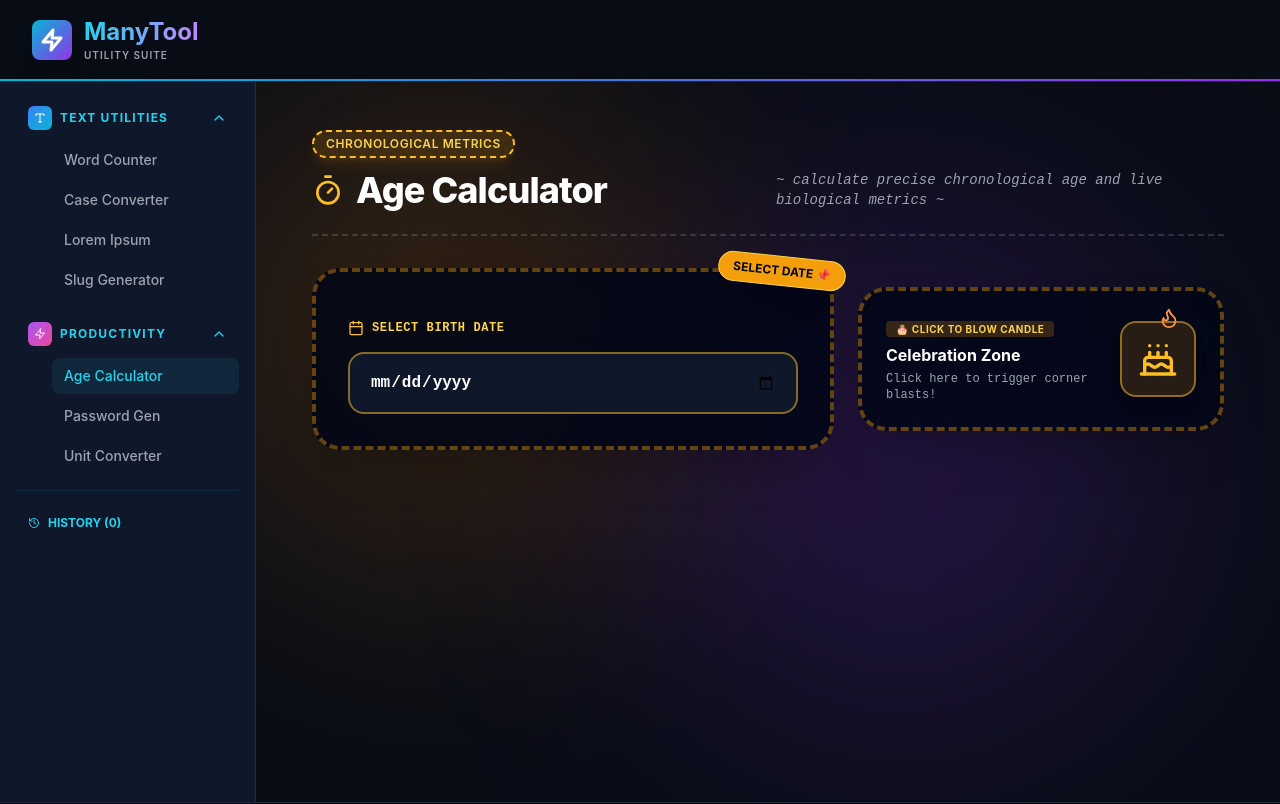
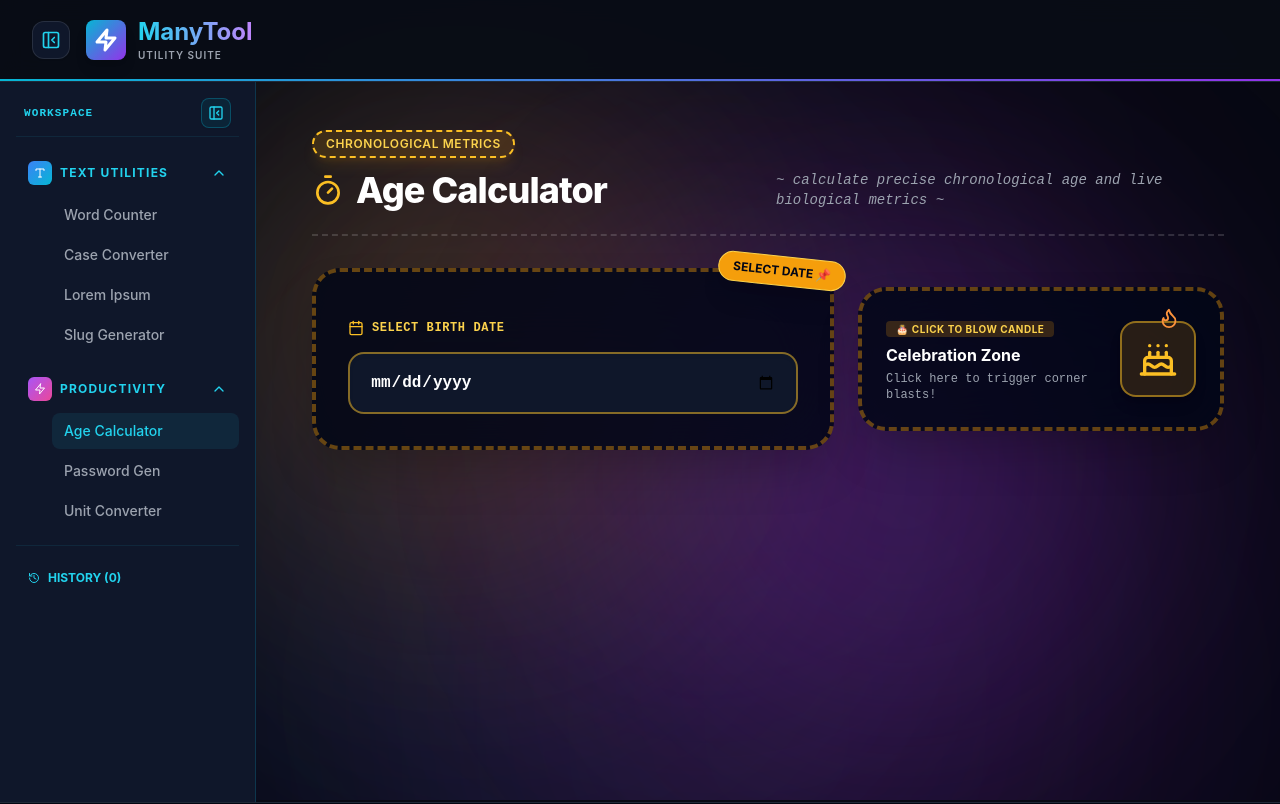
Before and after one commit to Sanyamj1112/manytool-app, a React (Vite) app in the folder manytool/manytool/: page /tools/age-calculator in a window 1280 px wide. Shown: the top 804 px of the page. Built offline with nearby package versions, Linux system fonts and the light colour scheme.

Commit message:
Pass onSave callback to PasswordGenerator to auto-open sidebar when credentials are saved

```diff
--- a/manytool/manytool/src/App.jsx
+++ b/manytool/manytool/src/App.jsx
@@ -2,6 +2,7 @@
 import { BrowserRouter as Router, Routes, Route, Link, useLocation } from 'react-router-dom';
 import { HelmetProvider } from 'react-helmet-async';
 import { motion, AnimatePresence } from 'framer-motion';
+import { FileText, Type, AlignLeft, Link2, Timer, ShieldCheck, Gauge, ArrowRight } from 'lucide-react';
 
 // Layout Components
 import Header from './components/layout/Header';
@@ -27,7 +28,6 @@
 import { ThemeProvider } from './context/ThemeContext';
 import { HistoryProvider } from './context/HistoryContext';
 
-// Route Tracker Component - Admin path par tracking skip karega
 function RouteTracker() {
   const location = useLocation();
 
@@ -52,14 +52,11 @@
 }
 
 function App() {
-  const [isMobileMenuOpen, setIsMobileMenuOpen] = useState(false);
+  const [isSidebarOpen, setIsSidebarOpen] = useState(true);
 
-  // Security Layer: Block Right-Click and DevTools shortcuts (F12, Ctrl+Shift+I, Ctrl+U)
+  // Security Layer: Block Right-Click and DevTools shortcuts
   useEffect(() => {
-    const handleContextMenu = (e) => {
-      e.preventDefault();
-    };
-
+    const handleContextMenu = (e) => e.preventDefault();
     const handleKeyDown = (e) => {
       if (
         e.key === 'F12' ||
@@ -85,8 +82,19 @@
     { path: '/tools/lorem-ipsum', component: LoremIpsum },
     { path: '/tools/slug-generator', component: SlugGenerator },
     { path: '/tools/age-calculator', component: AgeCalculator },
-    { path: '/tools/password-generator', component: PasswordGenerator },
+    // PasswordGenerator receives a callback to open sidebar on save
+    { path: '/tools/password-generator', component: (props) => <PasswordGenerator {...props} onSave={() => setIsSidebarOpen(true)} /> },
     { path: '/tools/unit-converter', component: UnitConverter },
+  ];
+
+  const dashboardTools = [
+    { title: 'Word Counter', desc: 'Real-time text evaluation and metrics.', path: '/tools/word-counter', icon: FileText, color: 'text-cyan-400' },
+    { title: 'Case Converter', desc: 'Transform text styles instantly.', path: '/tools/case-converter', icon: Type, color: 'text-purple-400' },
+    { title: 'Lorem Ipsum', desc: 'Generate placeholder text.', path: '/tools/lorem-ipsum', icon: AlignLeft, color: 'text-amber-400' },
+    { title: 'Slug Generator', desc: 'Create URL-friendly slugs.', path: '/tools/slug-generator', icon: Link2, color: 'text-emerald-400' },
+    { title: 'Age Calculator', desc: 'Precise chronological age.', path: '/tools/age-calculator', icon: Timer, color: 'text-pink-400' },
+    { title: 'Password Gen', desc: 'Secure key vault generator.', path: '/tools/password-generator', icon: ShieldCheck, color: 'text-blue-400' },
+    { title: 'Unit Converter', desc: 'Instant measurement conversion.', path: '/tools/unit-converter', icon: Gauge, color: 'text-teal-400' },
   ];
 
   const pageVariants = {
@@ -101,30 +109,52 @@
         <HistoryProvider>
           <Router>
             <RouteTracker />
-            {/* Permanent Dark Mode Background Locked */}
-            <div className="min-h-screen bg-[#090d16] text-gray-100 transition-colors duration-300">
+            <div className="min-h-screen text-gray-100 transition-colors duration-300 relative overflow-hidden bg-[#070913]">
+
+              {/* Rich Organic Ambient Lighting Background */}
+              <div className="pointer-events-none fixed inset-0 overflow-hidden z-0">
+                <div className="absolute top-[10%] left-[10%] w-[750px] h-[750px] rounded-full bg-cyan-600/15 blur-[170px]" />
+                <div className="absolute top-[40%] right-[10%] w-[750px] h-[750px] rounded-full bg-purple-600/15 blur-[170px]" />
+                <div className="absolute bottom-[5%] left-[30%] w-[650px] h-[650px] rounded-full bg-pink-600/15 blur-[160px]" />
+              </div>
+
               <Header
-                onMenuToggle={() => setIsMobileMenuOpen(!isMobileMenuOpen)}
-                isMobileMenuOpen={isMobileMenuOpen}
+                onMenuToggle={() => setIsSidebarOpen(!isSidebarOpen)}
+                isSidebarOpen={isSidebarOpen}
               />
-              <div className="flex">
-                <Sidebar
-                  isOpen={isMobileMenuOpen}
-                  onClose={() => setIsMobileMenuOpen(false)}
-                />
-                <main className="flex-1 min-h-[calc(100vh-80px)]">
+
+              <div className="flex relative z-10">
+                {/* Smooth Collapsible Sidebar */}
+                <AnimatePresence>
+                  {isSidebarOpen && (
+                    <motion.div
+                      initial={{ width: 0, opacity: 0 }}
+                      animate={{ width: '256px', opacity: 1 }}
+                      exit={{ width: 0, opacity: 0 }}
+                      transition={{ duration: 0.3, ease: "easeInOut" }}
+                      className="overflow-hidden shrink-0 sticky top-20 h-[calc(100vh-80px)] z-30"
+                    >
+                      <Sidebar
+                        isOpen={true}
+                        onClose={() => setIsSidebarOpen(false)}
+                      />
+                    </motion.div>
+                  )}
+                </AnimatePresence>
+
+                <main className="flex-1 min-h-[calc(100vh-80px)] transition-all duration-300">
                   <div className="max-w-7xl mx-auto px-4 sm:px-6 lg:px-8 py-8">
                     <AnimatePresence mode="wait">
                       <Routes>
-                        {toolRoutes.map((route) => {
+                        {toolRoutes.map((route, idx) => {
                           const Component = route.component;
                           return (
                             <Route
-                              key={route.path}
+                              key={idx}
                               path={route.path}
                               element={
                                 <motion.div variants={pageVariants} initial="initial" animate="animate" exit="exit" transition={{ duration: 0.3 }}>
-                                  <Component />
+                                  {typeof Component === 'function' ? <Component /> : Component}
                                 </motion.div>
                               }
                             />
@@ -133,14 +163,54 @@
                         <Route path="/about" element={<motion.div variants={pageVariants} initial="initial" animate="animate" exit="exit"><AboutPage /></motion.div>} />
                         <Route path="/privacy" element={<motion.div variants={pageVariants} initial="initial" animate="animate" exit="exit"><PrivacyPage /></motion.div>} />
 
-                        {/* Admin Dashboard Route */}
                         <Route path="/admin-dashboard" element={<motion.div variants={pageVariants} initial="initial" animate="animate" exit="exit"><AdminDashboard /></motion.div>} />
 
                         <Route path="/" element={
-                          <motion.div variants={pageVariants} initial="initial" animate="animate" exit="exit" className="text-center py-20">
-                            <h1 className="text-5xl font-bold bg-gradient-to-r from-cyan-400 to-purple-500 bg-clip-text text-transparent mb-4">Welcome to ManyTool</h1>
-                            <p className="text-gray-400 text-lg mb-8">Select a tool from the sidebar to get started</p>
-                            <Link to="/tools/word-counter" className="px-8 py-3 bg-gradient-to-r from-cyan-500 to-purple-600 text-white rounded-lg font-semibold hover:shadow-lg transition-all duration-300">Get Started</Link>
+                          <motion.div variants={pageVariants} initial="initial" animate="animate" exit="exit" className="space-y-14 py-8">
+
+                            <div className="text-center space-y-4 max-w-3xl mx-auto">
+                              <h1 className="text-5xl sm:text-6xl font-extrabold tracking-tight text-white">
+                                Welcome to <span className="bg-gradient-to-r from-cyan-400 via-purple-400 to-pink-500 bg-clip-text text-transparent">ManyTool</span>
+                              </h1>
+                              <p className="text-gray-400 text-base sm:text-lg max-w-xl mx-auto font-mono">
+                                High-performance utilities built for modern workflows. Select a tool below to begin.
+                              </p>
+                            </div>
+
+                            <div className="grid grid-cols-1 md:grid-cols-2 lg:grid-cols-3 gap-6">
+                              {dashboardTools.map((tool, index) => {
+                                const IconComponent = tool.icon;
+                                return (
+                                  <Link key={index} to={tool.path}>
+                                    <motion.div
+                                      whileHover={{ scale: 1.02, y: -4 }}
+                                      whileTap={{ scale: 0.98 }}
+                                      className="p-7 rounded-3xl bg-slate-950/60 backdrop-blur-2xl border border-white/10 hover:border-cyan-500/50 hover:shadow-[0_0_40px_rgba(6,182,212,0.25)] h-full group relative overflow-hidden transition-all duration-300 flex flex-col justify-between"
+                                    >
+                                      <div className="space-y-4">
+                                        <div className="flex items-center justify-between">
+                                          <div className="p-3.5 rounded-2xl bg-slate-900/80 border border-white/10 shadow-lg group-hover:scale-110 transition-transform duration-300">
+                                            <IconComponent size={26} className={tool.color} />
+                                          </div>
+                                          <div className="w-8 h-8 rounded-full bg-slate-900/60 border border-white/5 flex items-center justify-center group-hover:bg-cyan-500 group-hover:text-slate-950 transition-all duration-300">
+                                            <ArrowRight size={16} className="text-gray-400 group-hover:text-slate-950" />
+                                          </div>
+                                        </div>
+                                        <div>
+                                          <h3 className="text-xl font-bold text-white tracking-tight mb-1">{tool.title}</h3>
+                                          <p className="text-sm text-gray-400 leading-relaxed font-normal">{tool.desc}</p>
+                                        </div>
+                                      </div>
+
+                                      <div className="pt-6 flex items-center text-xs font-mono font-bold text-gray-500 group-hover:text-cyan-400 transition-colors">
+                                        LAUNCH UTILITY &rarr;
+                                      </div>
+                                    </motion.div>
+                                  </Link>
+                                );
+                              })}
+                            </div>
+
                           </motion.div>
                         } />
                         <Route path="*" element={<NotFound />} />
--- a/manytool/manytool/src/components/layout/Header.jsx
+++ b/manytool/manytool/src/components/layout/Header.jsx
@@ -1,8 +1,9 @@
 import React from 'react';
 import { motion } from 'framer-motion';
-import { Zap, Menu, X } from 'lucide-react';
+import { Link } from 'react-router-dom';
+import { Zap, Menu, X, PanelLeftClose, PanelLeftOpen } from 'lucide-react';
 
-const Header = ({ onMenuToggle, isMobileMenuOpen = false }) => {
+const Header = ({ onMenuToggle, isSidebarOpen = true }) => {
   return (
     <motion.header
       initial={{ y: -20, opacity: 0 }}
@@ -11,30 +12,42 @@
     >
       <div className="max-w-7xl mx-auto px-4 sm:px-6 lg:px-8 py-4 flex items-center justify-between">
 
-        {/* Logo & Branding */}
-        <div className="flex items-center gap-3 group cursor-pointer">
+        {/* Logo & Sidebar Desktop Toggle Button */}
+        <div className="flex items-center gap-4">
+          <button
+            onClick={onMenuToggle}
+            className="p-2 rounded-xl bg-slate-900 hover:bg-slate-800 text-cyan-400 border border-white/10 transition-all cursor-pointer shadow-sm hidden md:flex items-center justify-center"
+            title={isSidebarOpen ? "Collapse Sidebar" : "Expand Sidebar"}
+            type="button"
+          >
+            {isSidebarOpen ? <PanelLeftClose size={20} /> : <PanelLeftOpen size={20} />}
+          </button>
+
+          {/* Clickable Logo/Branding leading directly to Home Page */}
+          <Link to="/" className="flex items-center gap-3 group cursor-pointer">
             <motion.div whileHover={{ rotate: 360 }} transition={{ duration: 0.8 }} className="p-2 rounded-lg bg-gradient-to-br from-cyan-500 to-purple-600 shadow-lg">
               <Zap className="w-6 h-6 text-white" strokeWidth={3} />
             </motion.div>
 
             <div className="flex flex-col">
-            <h1 className="text-2xl font-bold bg-gradient-to-r from-cyan-400 to-purple-400 bg-clip-text text-transparent">
+              <h1 className="text-2xl font-bold bg-gradient-to-r from-cyan-400 to-purple-400 bg-clip-text text-transparent group-hover:opacity-90 transition-opacity">
                 ManyTool
               </h1>
               <span className="text-[10px] font-semibold text-gray-400 uppercase tracking-widest">
                 Utility Suite
               </span>
             </div>
+          </Link>
         </div>
 
         {/* Mobile Menu Toggle Control */}
         <div className="flex items-center gap-4">
           <button
             onClick={onMenuToggle}
-            className="md:hidden p-2 rounded-lg bg-gray-800 text-gray-200 transition-colors"
+            className="md:hidden p-2 rounded-lg bg-gray-800 text-gray-200 transition-colors cursor-pointer"
             aria-label="Toggle menu"
           >
-            {isMobileMenuOpen ? <X className="w-5 h-5" /> : <Menu className="w-5 h-5" />}
+            <Menu className="w-5 h-5" />
           </button>
         </div>
       </div>
--- a/manytool/manytool/src/components/layout/Sidebar.jsx
+++ b/manytool/manytool/src/components/layout/Sidebar.jsx
@@ -6,7 +6,7 @@
 
 import React, { useState } from 'react';
 import { motion, AnimatePresence } from 'framer-motion';
-import { ChevronDown, Type, Zap, History, X } from 'lucide-react';
+import { ChevronDown, Type, Zap, History, X, PanelLeftClose } from 'lucide-react';
 import { NavLink } from 'react-router-dom';
 import { useHistory } from '@/context/HistoryContext';
 
@@ -65,10 +65,26 @@
         ${isOpen ? 'translate-x-0' : '-translate-x-full md:translate-x-0'}
       `}>
         <div className="p-4 space-y-4">
+
+          {/* Sidebar Top Header with Gemini-style Internal Collapse Toggle Button */}
+          <div className="flex items-center justify-between px-2 pb-2 border-b border-cyan-900/30">
+            <span className="text-[11px] font-bold text-cyan-400 uppercase tracking-widest font-mono">
+              Workspace
+            </span>
+            <button
+              onClick={onClose}
+              className="p-1.5 rounded-lg bg-cyan-950/50 hover:bg-cyan-900/60 text-cyan-400 border border-cyan-500/30 transition-all cursor-pointer shadow-sm"
+              title="Close sidebar"
+              type="button"
+            >
+              <PanelLeftClose size={16} />
+            </button>
+          </div>
+
           {/* Render Tools */}
           {Object.entries(toolsData).map(([id, cat]) => (
             <div key={id}>
-              <button onClick={() => setExpandedCategories(p => ({ ...p, [id]: !p[id] }))} className="flex items-center justify-between w-full px-3 py-2 text-xs font-bold text-cyan-400 uppercase tracking-widest hover:bg-cyan-900/20 rounded-lg">
+              <button onClick={() => setExpandedCategories(p => ({ ...p, [id]: !p[id] }))} className="flex items-center justify-between w-full px-3 py-2 text-xs font-bold text-cyan-400 uppercase tracking-widest hover:bg-cyan-900/20 rounded-lg cursor-pointer">
                 <span className="flex items-center gap-2"><div className={`p-1.5 rounded-md bg-gradient-to-br ${cat.color}`}><cat.icon className="w-3 h-3 text-white" /></div>{cat.label}</span>
                 <ChevronDown className={`w-4 h-4 transition-transform ${expandedCategories[id] ? 'rotate-180' : ''}`} />
               </button>
@@ -94,20 +110,20 @@
           {/* History Section */}
           <div className="border-t border-cyan-900/30 pt-4">
             <div className="flex items-center justify-between px-3 py-2">
-              <button onClick={() => setExpandedCategories(p => ({ ...p, history: !p.history }))} className="flex items-center gap-2 text-xs font-bold text-cyan-400 uppercase">
+              <button onClick={() => setExpandedCategories(p => ({ ...p, history: !p.history }))} className="flex items-center gap-2 text-xs font-bold text-cyan-400 uppercase cursor-pointer">
                 <History className="w-3 h-3" /> History ({history.length})
               </button>
               <div className="flex gap-2">
                 {isSelectionMode ? (
                   <>
-                    <button onClick={deleteSelected} className="text-[10px] text-red-400 font-bold">Delete({selectedIds.length})</button>
-                    <button onClick={() => setIsSelectionMode(false)} className="text-[10px] text-gray-400">Cancel</button>
+                    <button onClick={deleteSelected} className="text-[10px] text-red-400 font-bold cursor-pointer">Delete({selectedIds.length})</button>
+                    <button onClick={() => setIsSelectionMode(false)} className="text-[10px] text-gray-400 cursor-pointer">Cancel</button>
                   </>
                 ) : (
                   history.length > 0 && (
                     <>
-                      <button onClick={() => setIsSelectionMode(true)} className="text-[10px] text-cyan-500 font-bold">Select</button>
-                      <button onClick={clearHistory} className="text-[10px] text-red-500 font-bold">Clear All</button>
+                      <button onClick={() => setIsSelectionMode(true)} className="text-[10px] text-cyan-500 font-bold cursor-pointer">Select</button>
+                      <button onClick={clearHistory} className="text-[10px] text-red-500 font-bold cursor-pointer">Clear All</button>
                     </>
                   )
                 )}
@@ -119,7 +135,7 @@
                 <div key={item.id} className="flex items-center justify-between px-3 py-2 text-xs text-gray-300 hover:bg-cyan-900/20 rounded-lg transition group">
                   <div className="flex items-center truncate w-[80%]">
                     {isSelectionMode && (
-                      <input type="checkbox" checked={selectedIds.includes(item.id)} onChange={() => toggleSelect(item.id)} className="mr-2 accent-cyan-500" />
+                      <input type="checkbox" checked={selectedIds.includes(item.id)} onChange={() => toggleSelect(item.id)} className="mr-2 accent-cyan-500 cursor-pointer" />
                     )}
                     <div className="truncate">
                       <p className="font-semibold text-[10px] text-cyan-500">{item.tool}</p>
@@ -127,7 +143,7 @@
                     </div>
                   </div>
                   {!isSelectionMode && (
-                    <button onClick={() => deleteHistoryItem(item.id)} className="text-red-400 hover:text-red-600 p-1 bg-red-900/20 rounded">
+                    <button onClick={() => deleteHistoryItem(item.id)} className="text-red-400 hover:text-red-600 p-1 bg-red-900/20 rounded cursor-pointer">
                       <X className="w-3 h-3" />
                     </button>
                   )}
```
Also changed, not shown: manytool/manytool/src/components/Tools/ProductivityTools/PasswordGenerator.jsx (+6 -2 lines). Lines whose indentation alone changed are shown as unchanged.
